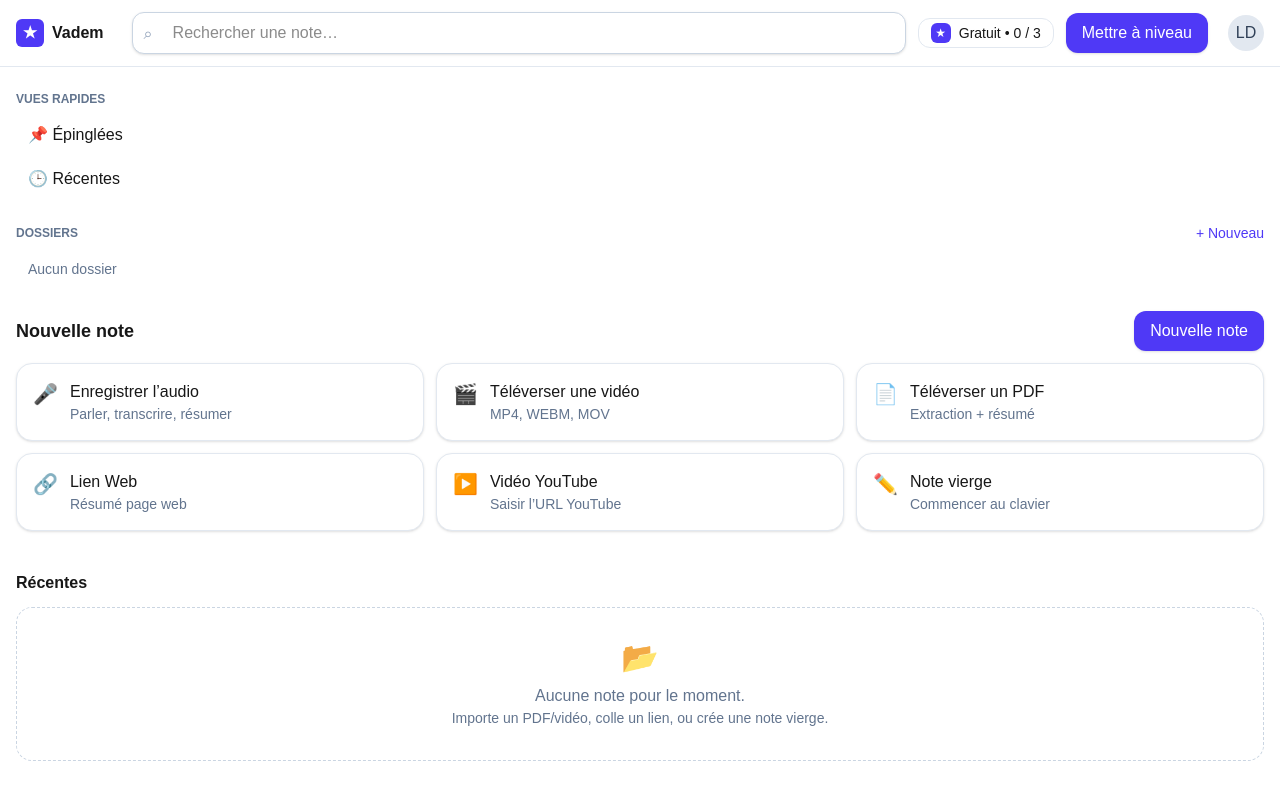
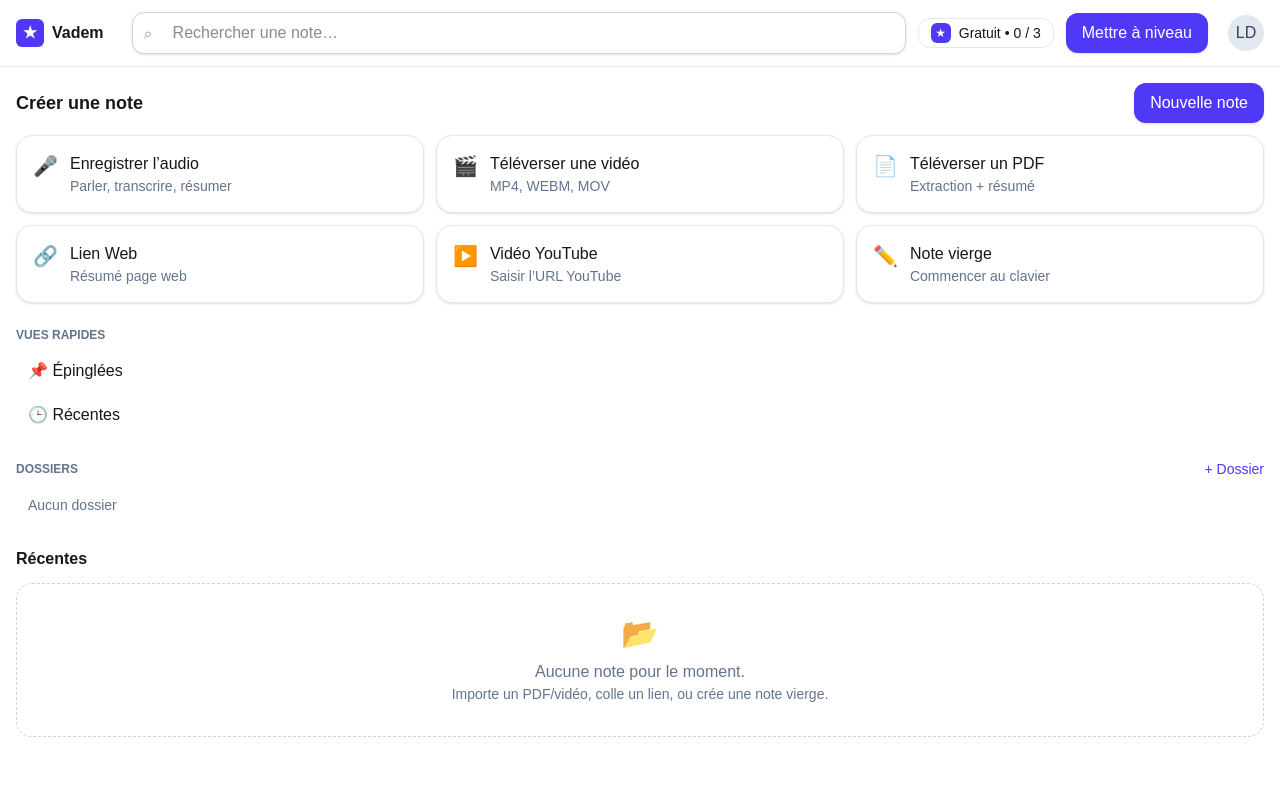
Before and after one commit to pachakuti01/vadem, a Next.js app in the folder web/: page /dashboard in a window 1280 px wide. Built offline with nearby package versions, Linux system fonts and the light colour scheme.

Commit message:
feat(dashboard): header upgrade CTA, remove PlanCard, quota banner, UX clean

```diff
--- a/web/src/app/dashboard/page.tsx
+++ b/web/src/app/dashboard/page.tsx
@@ -36,12 +36,20 @@ export default function DashboardPage() {
   });
   useEffect(() => localStorage.setItem(LS_KEY_FOLDERS, JSON.stringify(folders)), [folders]);
 
-  const addFolder = () => {
-    const name = prompt('Nom du dossier :')?.trim();
+  // Création inline d’un dossier
+  const [adding, setAdding] = useState(false);
+  const [newFolder, setNewFolder] = useState('');
+
+  const submitNewFolder: React.FormEventHandler<HTMLFormElement> = (e) => {
+    e.preventDefault();
+    const name = newFolder.trim();
     if (!name) return;
     const id = (globalThis.crypto?.randomUUID?.() ?? `${Date.now()}-${Math.random()}`);
     setFolders((f) => [...f, { id, name }]);
+    setNewFolder('');
+    setAdding(false);
   };
+
   const renameFolder = (id: string) => {
     const cur = folders.find((x) => x.id === id);
     if (!cur) return;
@@ -129,13 +137,7 @@ export default function DashboardPage() {
             </button>
           </div>
 
-          {/* Mobile: bouton + avatar */}
-          <button
-            onClick={() => (requireQuota() ? alert('Créer une note (à brancher)') : null)}
-            className="sm:hidden rounded-xl bg-indigo-600 px-4 py-2 text-white"
-          >
-            Nouvelle note
-          </button>
+          {/* Mobile: avatar */}
           <button
             onClick={() => alert('Menu utilisateur')}
             className="ml-2 inline-flex h-9 w-9 items-center justify-center rounded-full bg-slate-200 text-slate-700"
@@ -161,46 +163,12 @@ export default function DashboardPage() {
         </div>
       )}
 
-      {/* --- Layout avec sidebar dossiers --- */}
-      <div className="mx-auto max-w-7xl px-4 py-6 grid grid-cols-1 md:grid-cols-[260px,1fr] gap-6">
-        {/* Sidebar */}
-        <aside className="md:sticky md:top-[64px] md:self-start">
-          <nav>
-            <div className="text-xs font-semibold text-slate-500 uppercase mb-2">Vues rapides</div>
-            <ul className="space-y-1">
-              <li><button className="w-full text-left px-3 py-2 rounded-lg hover:bg-slate-100">📌 Épinglées</button></li>
-              <li><button className="w-full text-left px-3 py-2 rounded-lg hover:bg-slate-100">🕒 Récentes</button></li>
-            </ul>
-          </nav>
+      {/* ===== Barre de création (plein-largeur, juste sous le header) ===== */}
+      <section className="mx-auto max-w-7xl px-4 pt-4">
+        <div className="mb-3 flex items-center justify-between">
+          <h2 className="text-lg font-semibold">Créer une note</h2>
 
-          <div className="mt-6">
-            <div className="flex items-center justify-between mb-2">
-              <div className="text-xs font-semibold text-slate-500 uppercase">Dossiers</div>
-              <button onClick={addFolder} className="text-indigo-600 hover:underline text-sm">+ Nouveau</button>
-            </div>
-            {folders.length === 0 ? (
-              <div className="text-slate-500 text-sm px-3 py-2">Aucun dossier</div>
-            ) : (
-              <ul className="space-y-1">
-                {folders.map((f) => (
-                  <li key={f.id} className="group flex items-center justify-between px-3 py-2 rounded-lg hover:bg-slate-100">
-                    <button className="text-left truncate flex-1">📁 {f.name}</button>
-                    <div className="opacity-0 group-hover:opacity-100 transition flex items-center gap-2 text-slate-500">
-                      <button onClick={() => renameFolder(f.id)} title="Renommer">✏️</button>
-                      <button onClick={() => deleteFolder(f.id)} title="Supprimer">🗑️</button>
-                    </div>
-                  </li>
-                ))}
-              </ul>
-            )}
-          </div>
-        </aside>
-
-        {/* Contenu principal */}
-        <main>
-          <section>
-            <div className="mb-3 flex items-center justify-between">
-              <h2 className="text-lg font-semibold">Nouvelle note</h2>
+          {/* CTA global desktop */}
           <button
             onClick={() => (requireQuota() ? alert('Créer une note (à brancher)') : null)}
             className="hidden sm:inline-flex rounded-xl bg-indigo-600 px-4 py-2 text-white shadow-sm hover:bg-indigo-500 focus:outline-none focus:ring-2 focus:ring-indigo-500"
@@ -209,7 +177,7 @@ export default function DashboardPage() {
           </button>
         </div>
 
-            <div className="grid grid-cols-1 md:grid-cols-2 xl:grid-cols-3 gap-3">
+        <div className="grid grid-cols-1 sm:grid-cols-2 xl:grid-cols-3 gap-3">
           <CardButton title="Enregistrer l’audio" subtitle="Parler, transcrire, résumer" icon="🎤"
                       onClick={() => openPicker(audioRef)} />
           <input ref={audioRef} type="file" accept="audio/*" className="hidden" onChange={onAudioChange} />
@@ -241,7 +209,70 @@ export default function DashboardPage() {
         </div>
       </section>
 
-          <section className="mt-10">
+      {/* ===== Grille principale : sidebar + récentes ===== */}
+      <div className="mx-auto max-w-7xl px-4 py-6 grid grid-cols-1 md:grid-cols-[260px,1fr] gap-6">
+        {/* Sidebar réorganisée */}
+        <aside className="md:sticky md:top-[64px] md:self-start">
+          {/* Vues rapides */}
+          <div>
+            <div className="text-xs font-semibold text-slate-500 uppercase mb-2">Vues rapides</div>
+            <ul className="space-y-1">
+              <li><button className="w-full text-left px-3 py-2 rounded-lg hover:bg-slate-100">📌 Épinglées</button></li>
+              <li><button className="w-full text-left px-3 py-2 rounded-lg hover:bg-slate-100">🕒 Récentes</button></li>
+            </ul>
+          </div>
+
+          {/* Dossiers avec création inline */}
+          <div className="mt-6">
+            <div className="flex items-center justify-between mb-2">
+              <div className="text-xs font-semibold text-slate-500 uppercase">Dossiers</div>
+              {!adding && (
+                <button onClick={() => setAdding(true)} className="text-indigo-600 hover:underline text-sm">
+                  + Dossier
+                </button>
+              )}
+            </div>
+
+            {adding && (
+              <form onSubmit={submitNewFolder} className="mb-2 flex items-center gap-2">
+                <input
+                  autoFocus
+                  value={newFolder}
+                  onChange={(e) => setNewFolder(e.target.value)}
+                  placeholder="Nom du dossier"
+                  className="flex-1 rounded-lg border border-slate-300 bg-white px-3 py-1.5 text-sm outline-none focus:ring-2 focus:ring-indigo-500"
+                />
+                <button type="submit" className="rounded-lg bg-indigo-600 px-3 py-1.5 text-sm text-white">
+                  Ajouter
+                </button>
+                <button type="button" onClick={() => { setAdding(false); setNewFolder(''); }}
+                  className="rounded-lg border px-3 py-1.5 text-sm">
+                  Annuler
+                </button>
+              </form>
+            )}
+
+            {folders.length === 0 ? (
+              <div className="text-slate-500 text-sm px-3 py-2">Aucun dossier</div>
+            ) : (
+              <ul className="space-y-1">
+                {folders.map((f) => (
+                  <li key={f.id} className="group flex items-center justify-between px-3 py-2 rounded-lg hover:bg-slate-100">
+                    <button className="text-left truncate flex-1">📁 {f.name}</button>
+                    <div className="opacity-0 group-hover:opacity-100 transition flex items-center gap-2 text-slate-500">
+                      <button onClick={() => renameFolder(f.id)} title="Renommer">✏️</button>
+                      <button onClick={() => deleteFolder(f.id)} title="Supprimer">🗑️</button>
+                    </div>
+                  </li>
+                ))}
+              </ul>
+            )}
+          </div>
+        </aside>
+
+        {/* Contenu principal : Récentes */}
+        <main>
+          <section>
             <h3 className="text-base font-semibold mb-3">Récentes</h3>
             <div className="rounded-2xl border border-dashed border-slate-300 bg-white p-8 text-center text-slate-500">
               <div className="mx-auto mb-2 text-3xl">📂</div>
```
Lines whose indentation alone changed are shown as unchanged.
